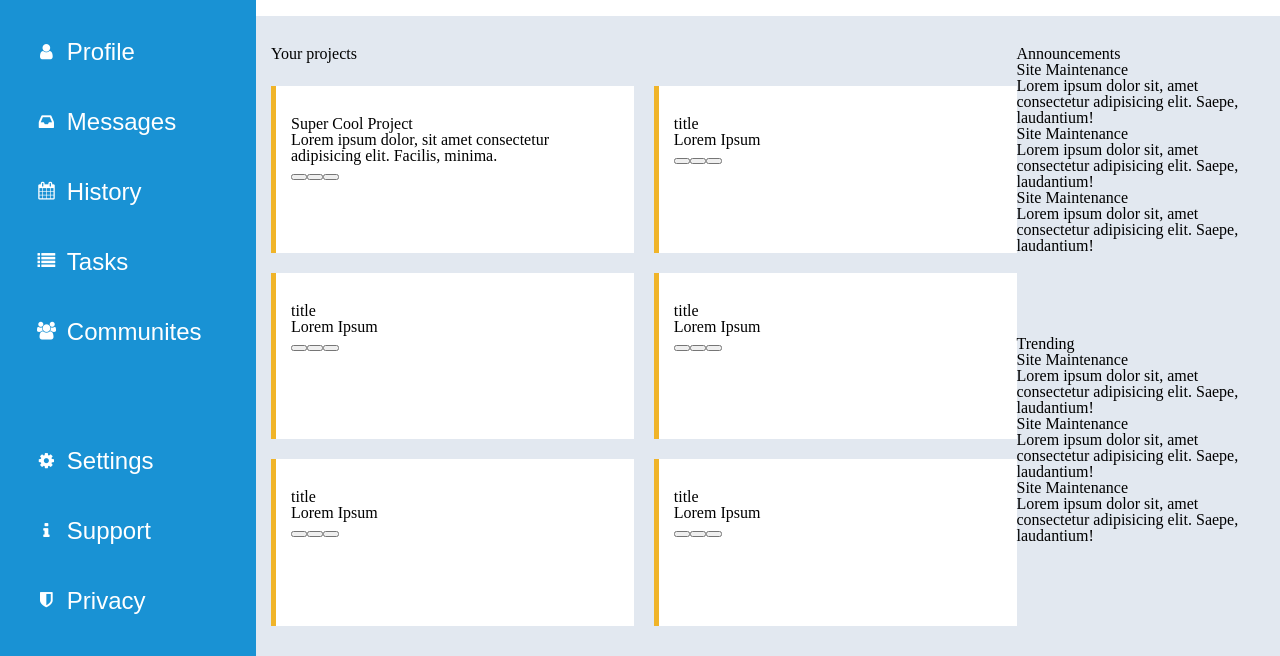
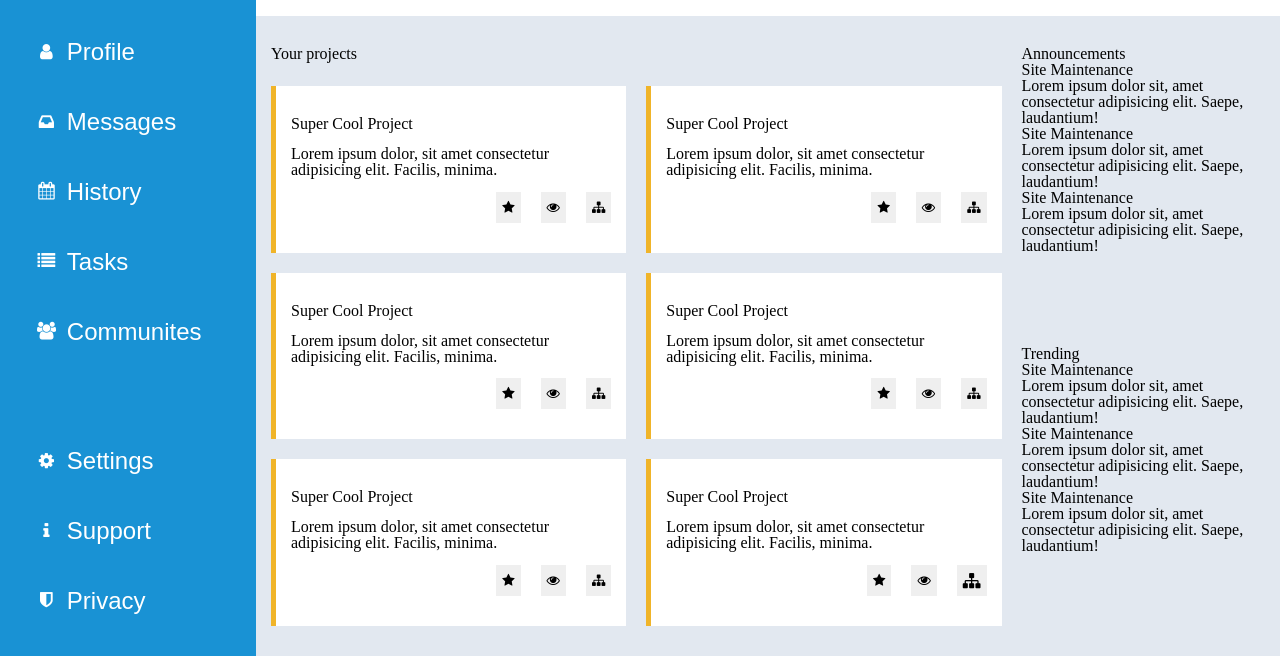
Before and after one commit to xLalice/grid-project, a plain HTML site: page index.html in a window 1280 px wide. Shown: the part 144-800 px from the top of the page. Drawn offline with Linux system fonts and the light colour scheme.

Commit message:
Add layout and styling to the cards in the main

```diff
--- a/index.html
+++ b/index.html
@@ -74,27 +74,93 @@
                 <div class="card">
                     <h1>Super Cool Project</h1>
                     <p>Lorem ipsum dolor, sit amet consectetur adipisicing elit. Facilis, minima.</p>
-                    <button></button><button></button><button></button></div>
+                    <div class="card-buttons">
+                        <button>
+                            <i class="fa fa-star"></i>
+                        </button>
+                        <button>
+                            <i class="fa fa-eye"></i>
+                        </button>
+                        <button>
+                            <i class="fa fa-sitemap"></i>
+                        </button>
+                    </div>
+                </div>
                 <div class="card">
-                    <h1>title</h1>
-                    <p>Lorem Ipsum</p>
-                    <button></button><button></button><button></button></div>
+                    <h1>Super Cool Project</h1>
+                    <p>Lorem ipsum dolor, sit amet consectetur adipisicing elit. Facilis, minima.</p>
+                    <div class="card-buttons">
+                        <button>
+                            <i class="fa fa-star"></i>
+                        </button>
+                        <button>
+                            <i class="fa fa-eye"></i>
+                        </button>
+                        <button>
+                            <i class="fa fa-sitemap"></i>
+                        </button>
+                    </div>
+                </div>
                 <div class="card">
-                    <h1>title</h1>
-                    <p>Lorem Ipsum</p>
-                    <button></button><button></button><button></button></div>
+                    <h1>Super Cool Project</h1>
+                    <p>Lorem ipsum dolor, sit amet consectetur adipisicing elit. Facilis, minima.</p>
+                    <div class="card-buttons">
+                        <button>
+                            <i class="fa fa-star"></i>
+                        </button>
+                        <button>
+                            <i class="fa fa-eye"></i>
+                        </button>
+                        <button>
+                            <i class="fa fa-sitemap"></i>
+                        </button>
+                    </div>
+                </div>
                 <div class="card">
-                    <h1>title</h1>
-                    <p>Lorem Ipsum</p>
-                    <button></button><button></button><button></button></div>
+                    <h1>Super Cool Project</h1>
+                    <p>Lorem ipsum dolor, sit amet consectetur adipisicing elit. Facilis, minima.</p>
+                    <div class="card-buttons">
+                        <button>
+                            <i class="fa fa-star"></i>
+                        </button>
+                        <button>
+                            <i class="fa fa-eye"></i>
+                        </button>
+                        <button>
+                            <i class="fa fa-sitemap"></i>
+                        </button>
+                    </div>
+                </div>
                 <div class="card">
-                    <h1>title</h1>
-                    <p>Lorem Ipsum</p>
-                    <button></button><button></button><button></button></div>
+                    <h1>Super Cool Project</h1>
+                    <p>Lorem ipsum dolor, sit amet consectetur adipisicing elit. Facilis, minima.</p>
+                    <div class="card-buttons">
+                        <button>
+                            <i class="fa fa-star"></i>
+                        </button>
+                        <button>
+                            <i class="fa fa-eye"></i>
+                        </button>
+                        <button>
+                            <i class="fa fa-sitemap"></i>
+                        </button>
+                    </div>
+                </div>
                 <div class="card">
-                    <h1>title</h1>
-                    <p>Lorem Ipsum</p>
-                    <button></button><button></button><button></button></div>
+                    <h1>Super Cool Project</h1>
+                    <p>Lorem ipsum dolor, sit amet consectetur adipisicing elit. Facilis, minima.</p>
+                    <div class="card-buttons">
+                        <button>
+                            <i class="fa fa-star"></i>
+                        </button>
+                        <button>
+                            <i class="fa fa-eye"></i>
+                        </button>
+                        <button>
+                            <i class="fa fa-sitemap fa-lg"></i>
+                        </button>
+                    </div>
+                </div>
             </div>
             <div class="announcements">
                 <p>Announcements</p>
--- a/styles.css
+++ b/styles.css
@@ -159,6 +159,7 @@ main {
     padding: 30px 15px;
     background-color: #e2e8f0;
     color: black;
+    gap: 20px;
 }
 
 .main-projects {
@@ -177,4 +178,22 @@ main {
     background-color: #ffffff;
     border-left: 5px solid #f0b429;
     padding: 30px 15px;
+    display: grid;
+    grid-template-columns: auto repeat(3, 1fr);
+    grid-template-rows: repeat(3, auto);
 }
+
+.card > h1,
+.card > p {
+    grid-column: 1 / -1;
+}
+
+.card-buttons {
+    grid-column: 4/5;
+    display: flex;
+    gap: 20px;
+}
+
+.card-buttons > button {
+    border: none;
+}
```
